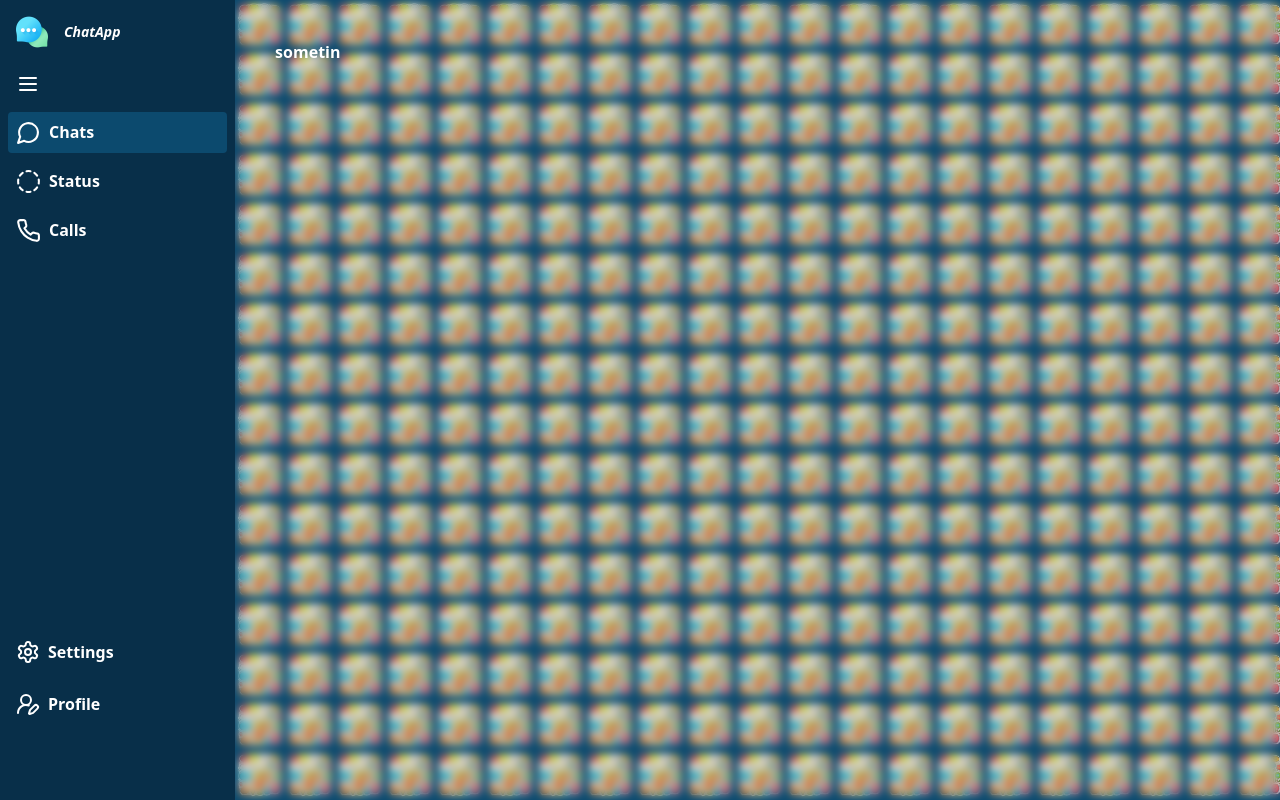
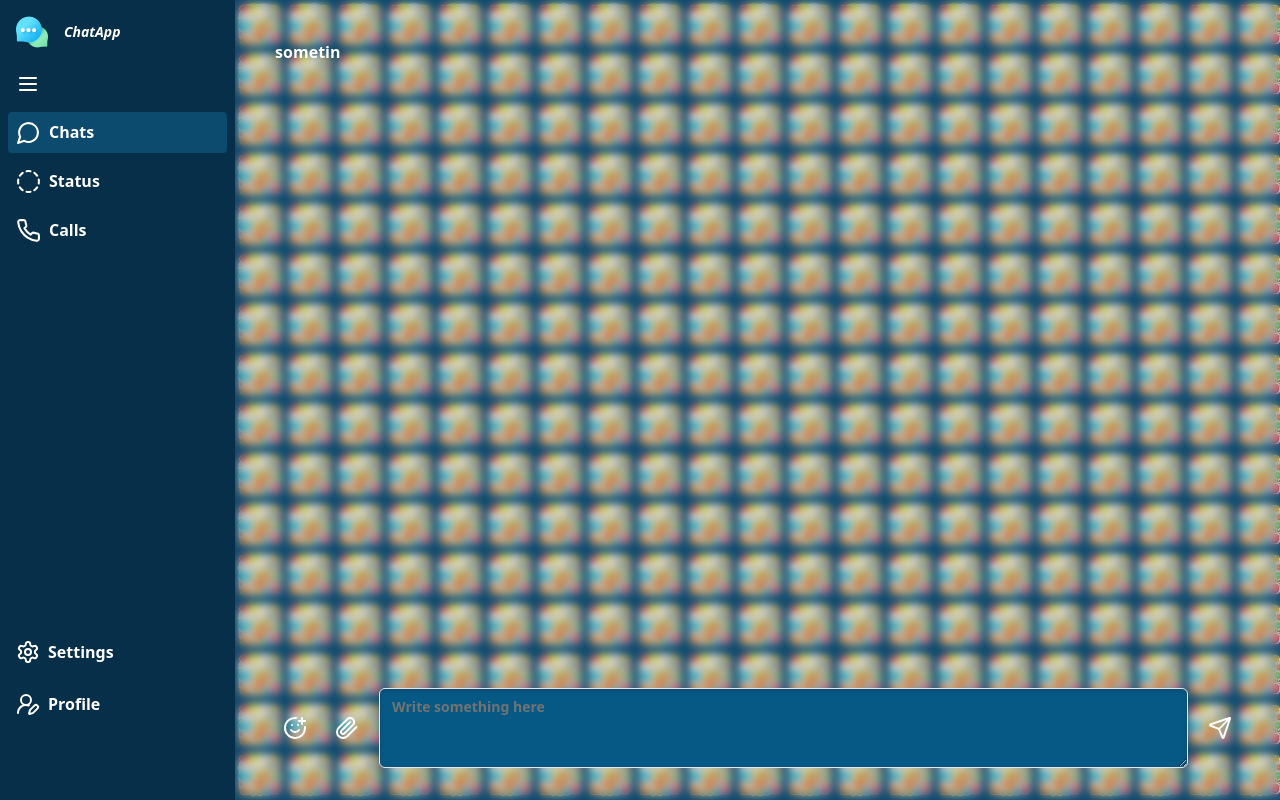
Before and after one commit to littlegod20/A-real-time-chat-app, a React (Vite) app: page /chats in a window 1280 px wide. Built offline with nearby package versions, Linux system fonts and the light colour scheme.

Commit message:
added the write message and other buttons necessary for chatting in chat page

```diff
--- /dev/null
+++ b/src/components/ui/textarea.tsx
@@ -0,0 +1,22 @@
+import * as React from "react"
+
+import { cn } from "@/lib/utils"
+
+const Textarea = React.forwardRef<
+  HTMLTextAreaElement,
+  React.ComponentProps<"textarea">
+>(({ className, ...props }, ref) => {
+  return (
+    <textarea
+      className={cn(
+        "flex min-h-[80px] w-full rounded-md border border-input bg-background px-3 py-2 text-base ring-offset-background placeholder:text-muted-foreground focus-visible:outline-none focus-visible:ring-2 focus-visible:ring-ring focus-visible:ring-offset-2 disabled:cursor-not-allowed disabled:opacity-50 md:text-sm",
+        className
+      )}
+      ref={ref}
+      {...props}
+    />
+  )
+})
+Textarea.displayName = "Textarea"
+
+export { Textarea }
--- a/src/pages/user/ChatPage.tsx
+++ b/src/pages/user/ChatPage.tsx
@@ -1,4 +1,6 @@
 import decor from "../../assets/decor.png";
+import { Paperclip, Send, SmilePlus } from "lucide-react";
+import { Textarea } from "@/components/ui/textarea";
 
 const ChatPage = () => {
   return (
@@ -7,8 +9,26 @@
       style={{ backgroundImage: `url('${decor}')`, backgroundSize: "50px" }}
     >
       <div className="w-full h-full backdrop-blur-sm p-10">
-        <section className="">
+        <section className="h-[90%]">
           <p>sometin</p>
+        </section>
+
+        <section className="flex justify-center items-center space-x-3">
+          <div className="p-2 hover:bg-sky-900 hover:cursor-pointer transition-all duration-300 ease-in rounded-full">
+            <SmilePlus />
+          </div>
+
+          <div className="p-2 hover:bg-sky-900 hover:cursor-pointer transition-all duration-300 ease-in rounded-full">
+            <Paperclip />
+          </div>
+          <Textarea
+            className="w-11/12 bg-sky-800 shadow-inner shadow-sky-900"
+            placeholder="Write something here"
+          />
+
+          <div className="p-2 hover:bg-sky-900 hover:cursor-pointer transition-all duration-300 ease-in rounded-full">
+            <Send />
+          </div>
         </section>
       </div>
     </main>
```
